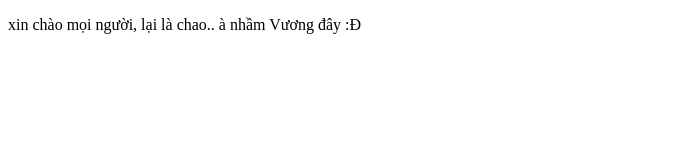
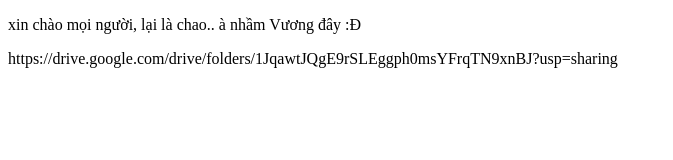
Before and after one commit to ung0v/my-portfolio, a plain HTML site: page index.html in a window 1280 px wide. Shown: the whole page, without its empty margins (0-673 px from the left). Drawn offline with Linux system fonts and the light colour scheme.

Commit message:
add link

```diff
--- a/index.html
+++ b/index.html
@@ -8,5 +8,6 @@
   </head>
   <body>
     <p>xin chào mọi người, lại là chao.. à nhầm Vương đây :Đ</p>
+    <p>https://drive.google.com/drive/folders/1JqawtJQgE9rSLEggph0msYFrqTN9xnBJ?usp=sharing</p>
   </body>
 </html>
```
